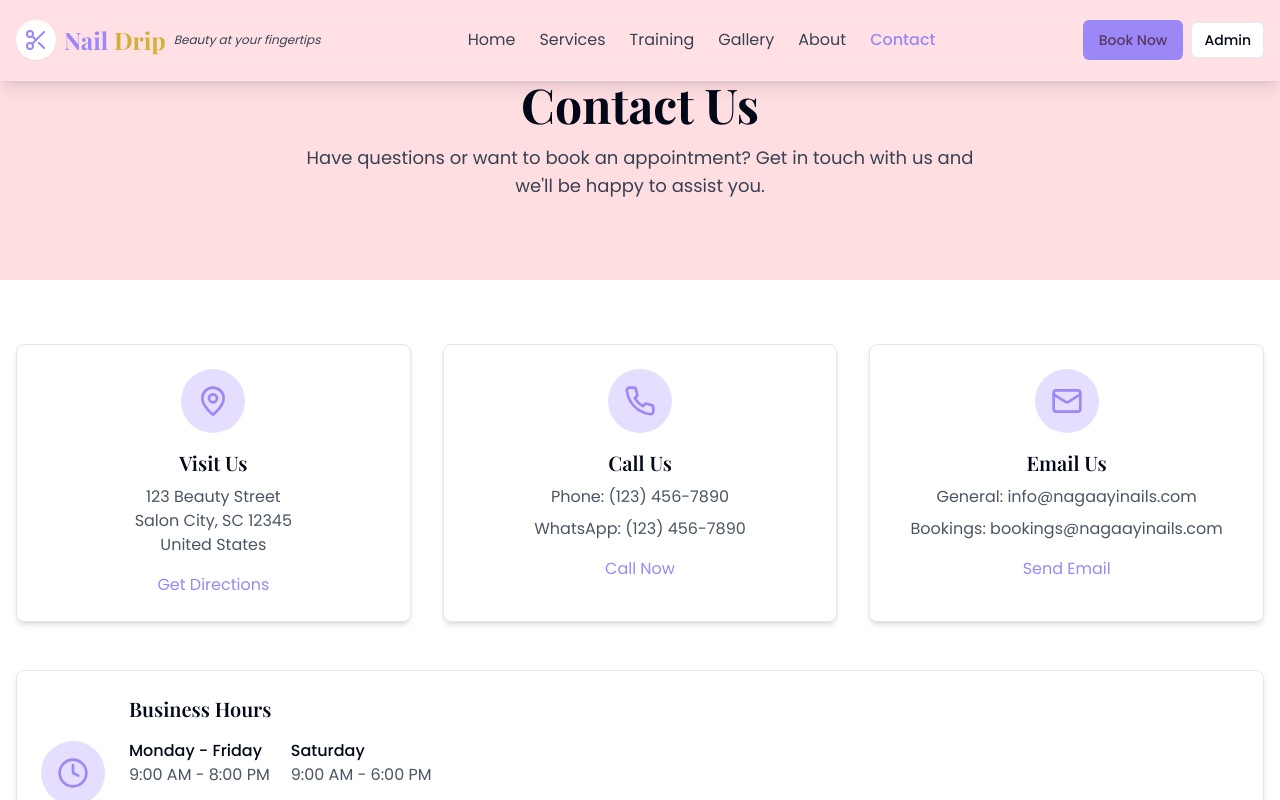
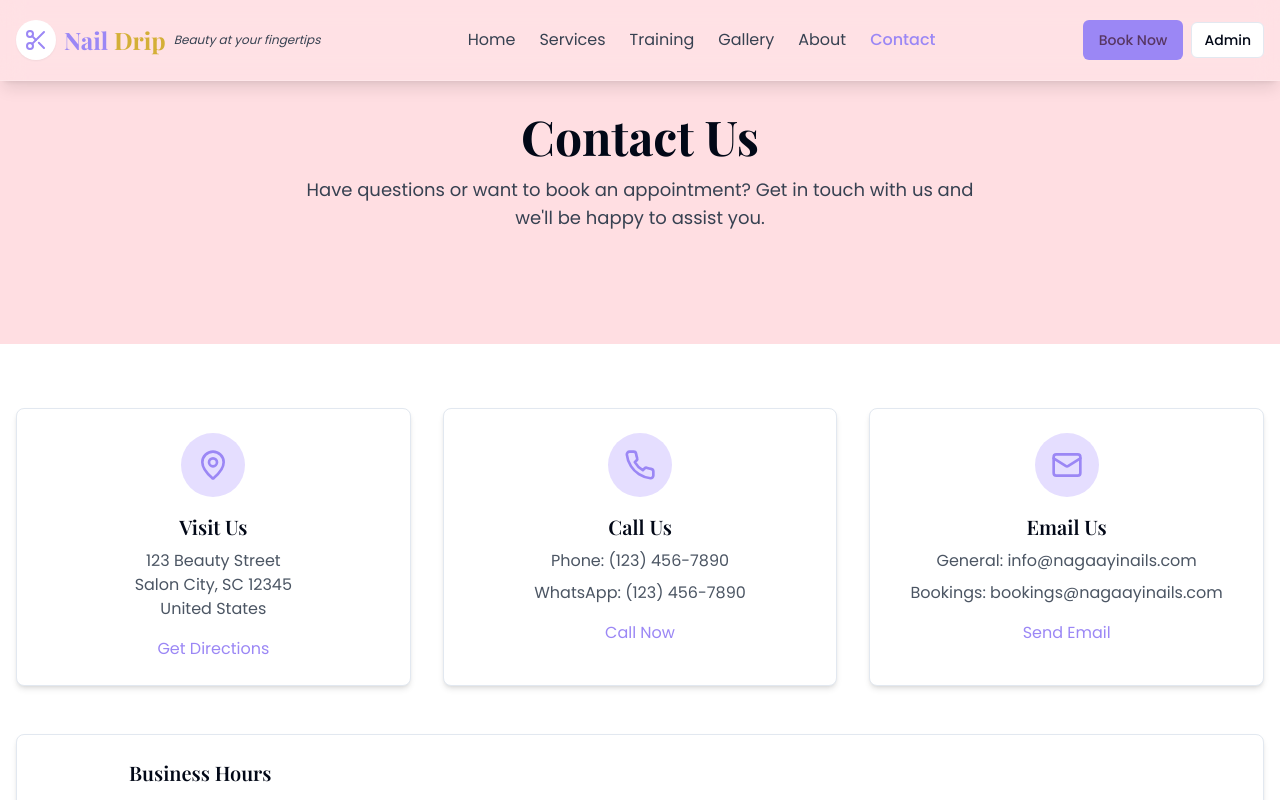
Before and after one commit to KiramZodiac/nail-drip-salon, a React (Vite) app: page /contact in a window 1280 px wide. Shown: the top 800 px of the page. Built offline with nearby package versions, Linux system fonts and the light colour scheme; no server answers.

Commit message:
fixed broken routes

```diff
--- a/src/pages/About.tsx
+++ b/src/pages/About.tsx
@@ -51,7 +51,7 @@ const About = () => {
   return (
     <div>
       {/* Hero Section */}
-      <section className="bg-nail-lavender py-20">
+      <section className="bg-nail-lavender py-28">
         <div className="container mx-auto px-4">
           <div className="text-center">
             <h1 className="text-4xl md:text-5xl font-bold mb-4">About Nail Drip </h1>
--- a/src/pages/Contact.tsx
+++ b/src/pages/Contact.tsx
@@ -77,7 +77,7 @@ const Contact = () => {
   return (
     <div>
       {/* Hero Section */}
-      <section className="bg-nail-pink py-20">
+      <section className="bg-nail-pink py-28">
         <div className="container mx-auto px-4">
           <div className="text-center">
             <h1 className="text-4xl md:text-5xl font-bold mb-4">Contact Us</h1>
--- a/src/pages/Gallery.tsx
+++ b/src/pages/Gallery.tsx
@@ -135,7 +135,7 @@ const Gallery = () => {
   return (
     <div>
       {/* Hero Section */}
-      <section className="bg-nail-lavender py-20 relative">
+      <section className="bg-nail-lavender py-28 relative">
         <div className="container mx-auto px-4">
           <motion.div
             initial={{ opacity: 0, y: 30 }}
--- a/src/pages/Services.tsx
+++ b/src/pages/Services.tsx
@@ -125,7 +125,7 @@ const Services = () => {
   return (
     <div>
       {/* Hero Section */}
-      <section className="bg-nail-pink py-20">
+      <section className="bg-nail-pink py-28">
         <div className="container mx-auto px-4">
           <motion.div
             initial={{ opacity: 0, y: 30 }}
```
